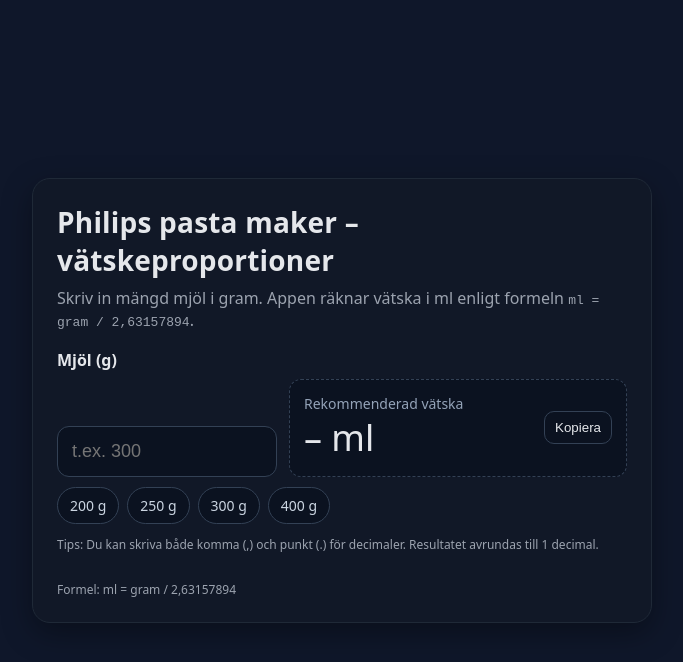
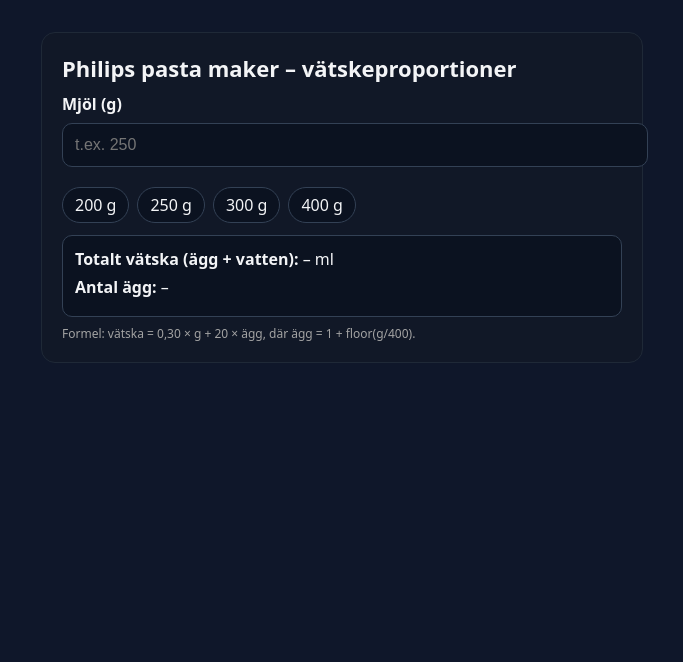
Before and after one commit to BaltaXYZ/philips-pasta-maker, a plain HTML site: page index.html in a window 1280 px wide. Shown: the whole page, without its empty margins (298-981 px from the left). Drawn offline with Linux system fonts and the light colour scheme.

Commit message:
Update index.html

```diff
--- a/index.html
+++ b/index.html
@@ -3,126 +3,74 @@
 <head>
   <meta charset="utf-8" />
   <meta name="viewport" content="width=device-width, initial-scale=1" />
-  <title>Philips pasta maker vätskeproportioner</title>
+  <title>Philips pasta maker – vätskeproportioner</title>
   <style>
-    :root { --pad: 14px; }
-    * { box-sizing: border-box; }
-    body {
-      font-family: system-ui, -apple-system, Segoe UI, Roboto, Helvetica, Arial, "Apple Color Emoji", "Segoe UI Emoji";
-      margin: 0; padding: 32px 18px; background:#0f172a; color:#e5e7eb;
-      display:flex; min-height:100dvh; align-items:center; justify-content:center;
-    }
-    .card {
-      width: 100%; max-width: 620px; background: #111827; border: 1px solid #1f2937;
-      border-radius: 18px; padding: 24px; box-shadow: 0 10px 30px rgba(0,0,0,.35);
-    }
-    h1 { font-size: clamp(20px, 3.6vw, 28px); margin: 0 0 8px; letter-spacing:.2px; }
-    p.sub { margin: 0 0 18px; color:#9ca3af; }
-    label { display:block; font-weight:600; margin-bottom:8px; }
-    .row { display:flex; gap:12px; align-items:end; flex-wrap:wrap; }
-    input[type="text"], input[type="number"] {
-      width: 220px; max-width:100%; background:#0b1220; color:#f3f4f6;
-      border:1px solid #334155; border-radius:12px; padding:14px 14px; font-size:18px;
-      outline:none; transition: border-color .2s;
-    }
-    input:focus { border-color:#60a5fa; box-shadow: 0 0 0 3px rgba(96,165,250,.2); }
-    .out {
-      flex:1; background:#0b1220; border:1px dashed #334155; border-radius:12px; padding:14px; min-height:56px;
-      display:flex; align-items:center; justify-content:space-between; gap:12px;
-    }
-    .value { font-size: clamp(22px, 5vw, 36px); font-variant-numeric: tabular-nums; }
-    .hint { color:#94a3b8; font-size:14px; }
-    .chips { display:flex; gap:8px; margin-top:10px; flex-wrap:wrap; }
-    .chip {
-      border:1px solid #334155; background:#0b1220; color:#cbd5e1; border-radius:999px; padding:8px 12px; cursor:pointer;
-      user-select:none; font-size:14px; transition: transform .05s ease;
-    }
-    .chip:active { transform: scale(.98); }
-    .muted { color:#9ca3af; font-size:12px; margin-top:12px; }
-    .footer { margin-top:16px; display:flex; justify-content:space-between; align-items:center; gap:10px; flex-wrap:wrap; }
-    .copy { border:1px solid #334155; background:#0b1220; color:#e5e7eb; border-radius:10px; padding:8px 10px; cursor:pointer; }
+    body { font-family: system-ui, -apple-system, Segoe UI, Roboto, Helvetica, Arial; background: #0f172a; color: #f3f4f6; padding: 24px; }
+    .container { max-width: 560px; margin: auto; background: #111827; padding: 20px; border-radius: 14px; border: 1px solid #1f2937; }
+    h1 { margin: 0 0 10px; font-size: 22px; }
+    label { display: block; margin-bottom: 8px; font-weight: 600; }
+    input { width: 100%; padding: 12px; font-size: 1rem; margin-bottom: 12px; border-radius: 10px; border: 1px solid #334155; background: #0b1220; color: #f3f4f6; }
+    .chips { display: flex; gap: 8px; flex-wrap: wrap; margin: 8px 0 12px; }
+    .chip { background: #0b1220; border: 1px solid #334155; border-radius: 999px; padding: 6px 12px; cursor: pointer; user-select: none; }
+    .chip:hover { background: #1e293b; }
+    .result { background: #0b1220; padding: 12px; border-radius: 10px; border: 1px solid #334155; }
+    .result div { margin-bottom: 6px; }
+    .muted { color: #a3a3a3; font-size: 12px; margin-top: 8px; }
   </style>
 </head>
 <body>
-  <main class="card">
+  <div class="container">
     <h1>Philips pasta maker – vätskeproportioner</h1>
-    <p class="sub">Skriv in mängd mjöl i gram. Appen räknar vätska i ml enligt formeln <code>ml = gram / 2,63157894</code>.</p>
+    <label for="grams">Mjöl (g)</label>
+    <input id="grams" type="number" placeholder="t.ex. 250" />
 
-    <label for="grams">Mjöl (g)</label>
-    <div class="row">
-      <input id="grams" type="text" inputmode="decimal" placeholder="t.ex. 300" autocomplete="off" />
-      <div class="out">
-        <div>
-          <div class="hint">Rekommenderad vätska</div>
-          <div class="value"><span id="ml">–</span> ml</div>
-        </div>
-        <button id="copy" class="copy" title="Kopiera ml">Kopiera</button>
-      </div>
-    </div>
-
-    <div class="chips" aria-label="Snabbval">
+    <div class="chips">
       <div class="chip" data-g="200">200 g</div>
       <div class="chip" data-g="250">250 g</div>
       <div class="chip" data-g="300">300 g</div>
       <div class="chip" data-g="400">400 g</div>
     </div>
 
-    <div class="muted">Tips: Du kan skriva både komma (,) och punkt (.) för decimaler. Resultatet avrundas till 1 decimal.</div>
-    <div class="footer">
-      <div class="muted">Formel: ml = gram / 2,63157894</div>
-      <div class="muted" id="exact"></div>
+    <div class="result">
+      <div><strong>Totalt vätska (ägg + vatten):</strong> <span id="total">–</span> ml</div>
+      <div><strong>Antal ägg:</strong> <span id="eggs">–</span></div>
     </div>
-  </main>
+    <div class="muted">Formel: vätska = 0,30 × g + 20 × ägg, där ägg = 1 + floor(g/400).</div>
+  </div>
 
   <script>
     const gramsEl = document.getElementById('grams');
-    const mlEl = document.getElementById('ml');
-    const exactEl = document.getElementById('exact');
-    const copyBtn = document.getElementById('copy');
-    const RATIO = 2.63157894;
+    const totalEl = document.getElementById('total');
+    const eggsEl = document.getElementById('eggs');
 
-    function parseNumber(s) {
-      if (!s) return NaN;
-      // Accept Swedish comma as decimal separator, strip spaces
-      s = s.replace(/\s+/g, '').replace(',', '.');
-      return Number(s);
+    function compute(g){
+      // Antal ägg: 1 upp till 399 g, 2 för 400–799 g, 3 för 800–1199 g, osv.
+      const eggs = 1 + Math.floor(g / 400);
+      // Totalt vätska enligt datapunkterna: 200→80, 250→95, 400→160
+      const totalLiquid = 0.30 * g + 20 * eggs;
+      return { eggs, totalLiquid };
     }
 
-    function format1(x) {
-      return x.toLocaleString('sv-SE', { minimumFractionDigits: 1, maximumFractionDigits: 1 });
-    }
-
-    function update() {
-      const g = parseNumber(gramsEl.value);
-      if (!isFinite(g) || g < 0) {
-        mlEl.textContent = '–';
-        exactEl.textContent = '';
+    function update(){
+      const g = parseFloat(gramsEl.value);
+      if (!isFinite(g) || g <= 0){
+        totalEl.textContent = '–';
+        eggsEl.textContent = '–';
         return;
       }
-      const ml = g / RATIO;
-      mlEl.textContent = format1(ml);
-      exactEl.textContent = `Exakt: ${ml.toLocaleString('sv-SE', { maximumFractionDigits: 6 })} ml`;
+      const { eggs, totalLiquid } = compute(g);
+      totalEl.textContent = totalLiquid.toFixed(1);
+      eggsEl.textContent = eggs;
     }
-
-    gramsEl.addEventListener('input', update);
 
     document.querySelectorAll('.chip').forEach(chip => {
       chip.addEventListener('click', () => {
         gramsEl.value = chip.dataset.g;
-        gramsEl.dispatchEvent(new Event('input'));
-        gramsEl.focus();
+        update();
       });
     });
 
-    copyBtn.addEventListener('click', async () => {
-      const text = mlEl.textContent.replace(/[^0-9,\.]/g, '');
-      if (text && text !== '–') {
-        try { await navigator.clipboard.writeText(text); copyBtn.textContent = 'Kopierat'; setTimeout(()=>copyBtn.textContent='Kopiera', 1600); } catch {}
-      }
-    });
-
-    // Initial
-    update();
+    gramsEl.addEventListener('input', update);
   </script>
 </body>
 </html>
```
